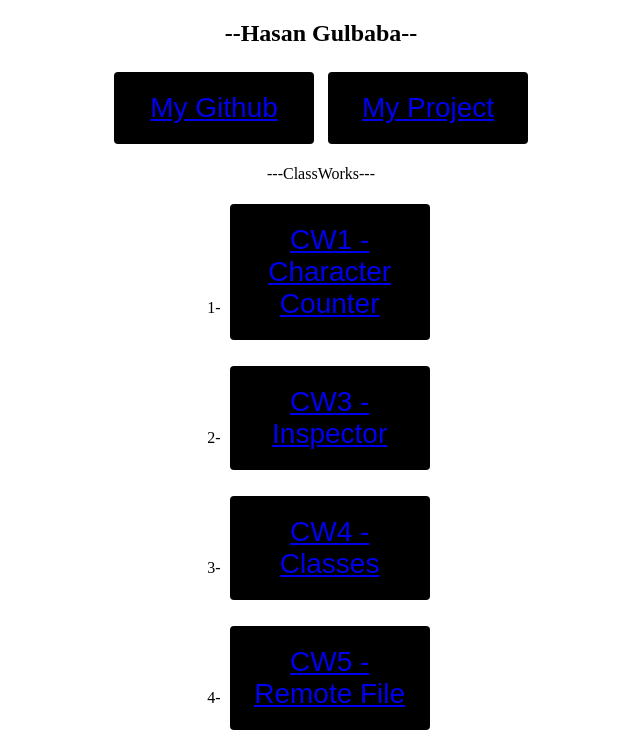
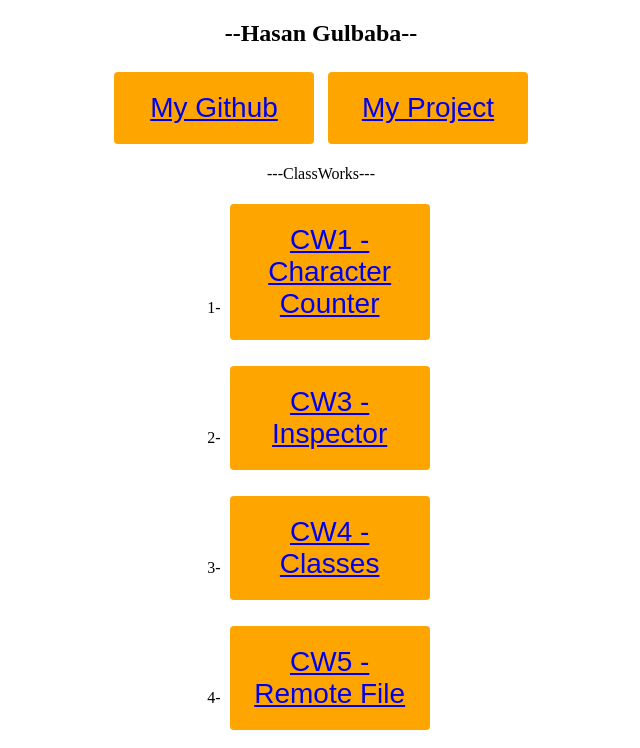
Before and after one commit to hasangulbaba/firstRepo, a plain HTML site: page index.html in a window 1280 px wide. Shown: the top 748 px of the page, without its empty margins (319-959 px from the left). Drawn offline with Linux system fonts and the light colour scheme.

Commit message:
Update index.html

```diff
--- a/index.html
+++ b/index.html
@@ -27,7 +27,7 @@
 	<style>
 .button {
   border-radius: 4px;
-  background-color: #000000;
+  background-color: orange;
   border: none;
   color: #FFF5EE;
   text-align: center;
```
